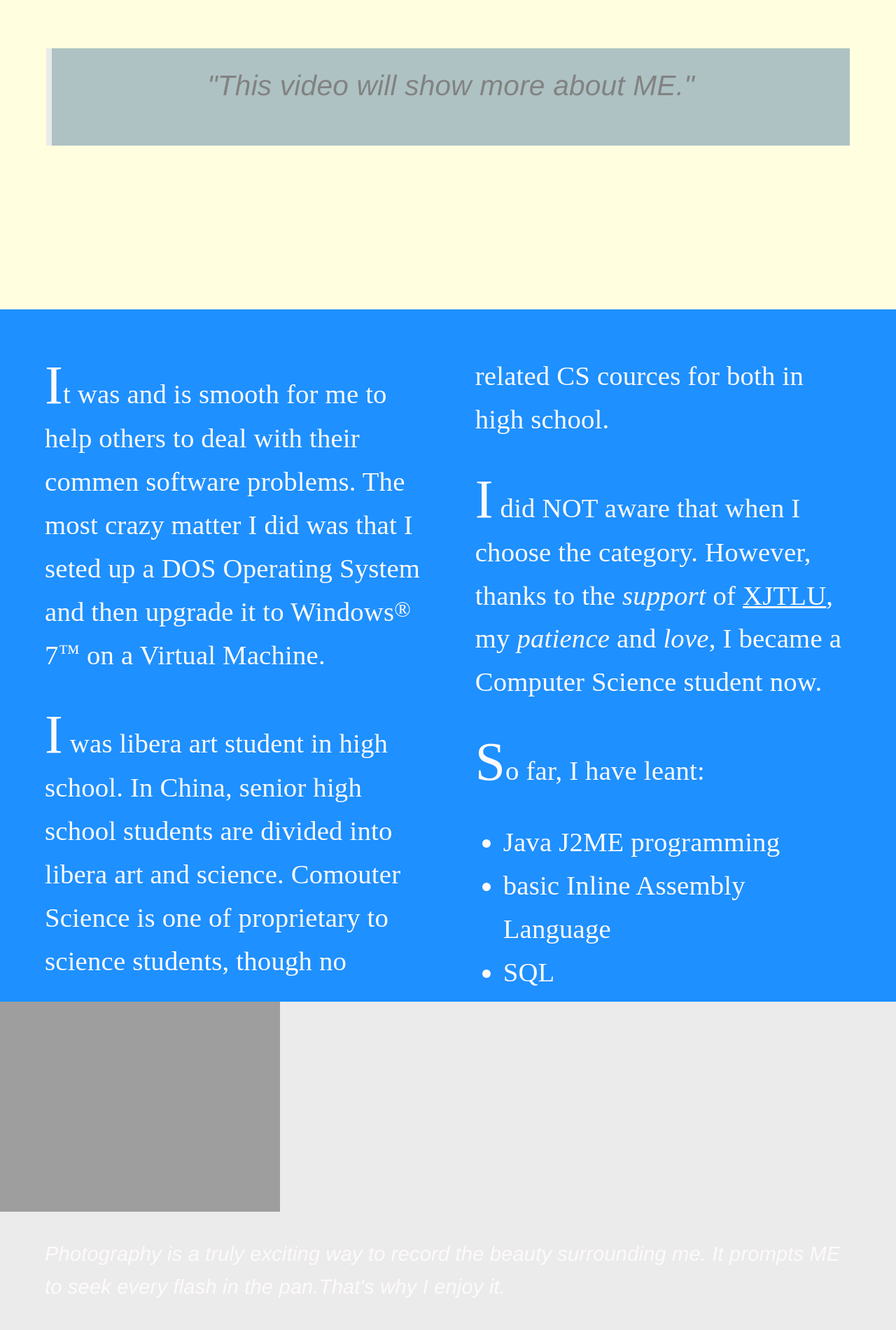
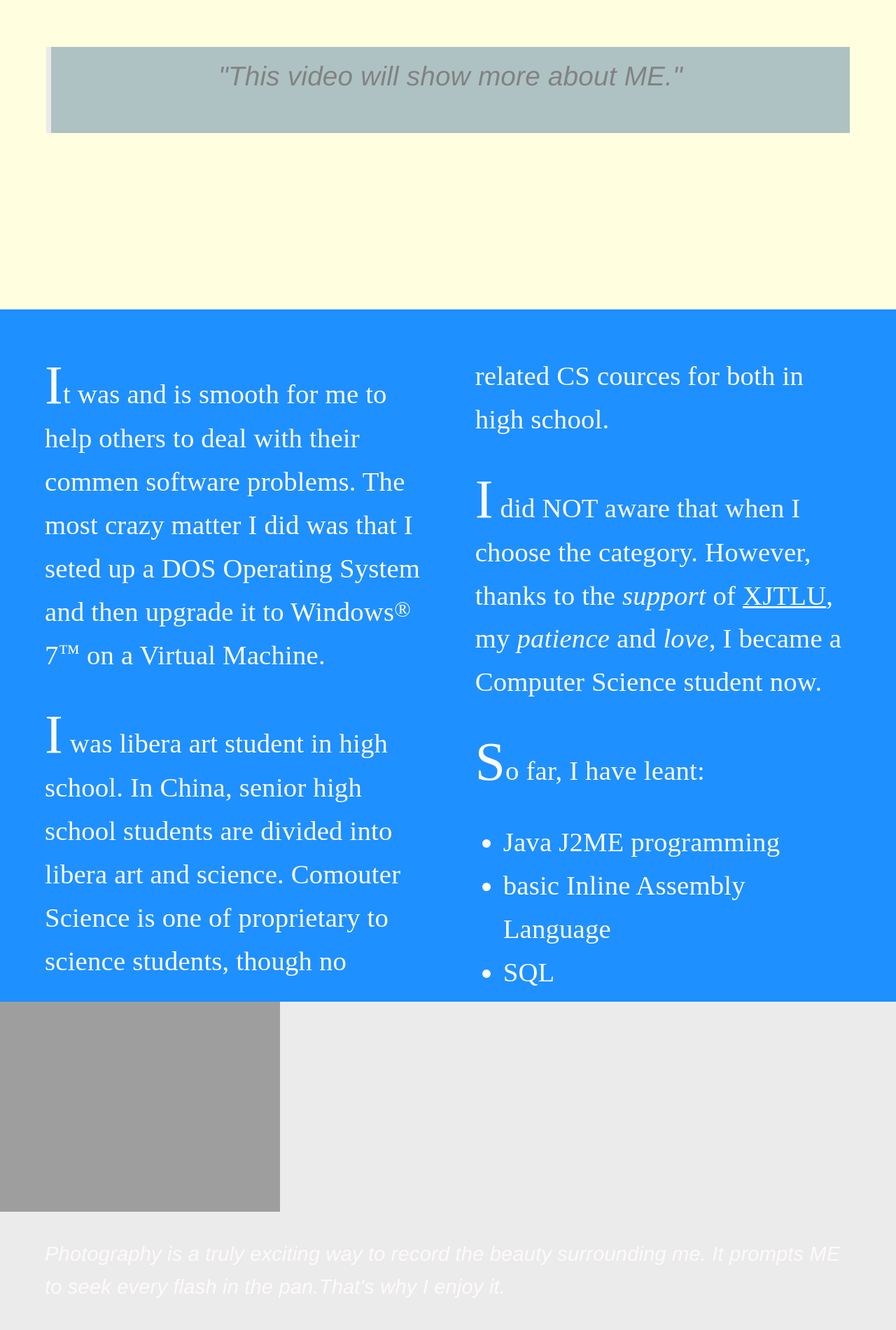
Before and after one commit to billweasley/billweasley.github.io, a Jekyll site: the page built from about.html, in a window 1280 px wide. Shown: the part 1978-3878 px from the top of the page at 70% size. Built offline with Jekyll 4.4.1, drawn with Linux system fonts in a browser that asks for light colours; nearby versions of some CDN libraries; a style sheet for code colours, icons or effects is not loaded.

Commit message:
modified:   _sass/_about.scss

```diff
--- a/_sass/_about.scss
+++ b/_sass/_about.scss
@@ -15,6 +15,7 @@ font-style:italic;
 .info{ /*properties for container: flexible box model && leave space around every elements in this container */
 display:flex;
 justify-content:space-around;
+h2{margin-top: 2%;}
 }
 #infotable{ /*properties for table; flex:1 1 of total fractions(1+1)=2*/
 margin-left:5%;
@@ -48,11 +49,11 @@ padding-left:2%;
 }
 blockquote{ /*properties for inductive slogin ; quotes:define the quotation marks used*/
 font-style:italic;
-font-size:2.1em;
+font-size:2em;
 font-family:Yahei,"Lucida Family",Helvetica;
 background:#aec2c3;
 border-left:0.2em solid #eaeaea;
-padding:0.5em 1em;
+padding:0.3em 1em;
 width:auto;
 height:8%;
 quotes:"\201C""\201D""\2018""\2019";
@@ -78,7 +79,6 @@ color:#FFFAFA;
 .upper h2{ /*properties for the title*/
 float:left;
 text-overflow:ellipsis;
-width:50%;
 max-height:4.8em;
 font-size:4.6em;
 z-index:-1;
@@ -103,7 +103,7 @@ margin-right:5%;
 /*The photograph*/
 .photography{
 background-color:#C22F22; /*background color:red*/
-height: calc(20%);
+height:1000px;
 }
 .photography ul {
 list-style:none; /*ready for the carousel effect: clear the point before every unordered list item*/
@@ -156,7 +156,7 @@ font-size:4em;
 /*The travelling*/
 .travelling{
 background-color:#F0FFF0; /*background color:light green*/
-height: 20%;
+height: 1000px;
 }
 #trtextframe{ /*properties for text container on the left*/
 margin-top:5%;
```
